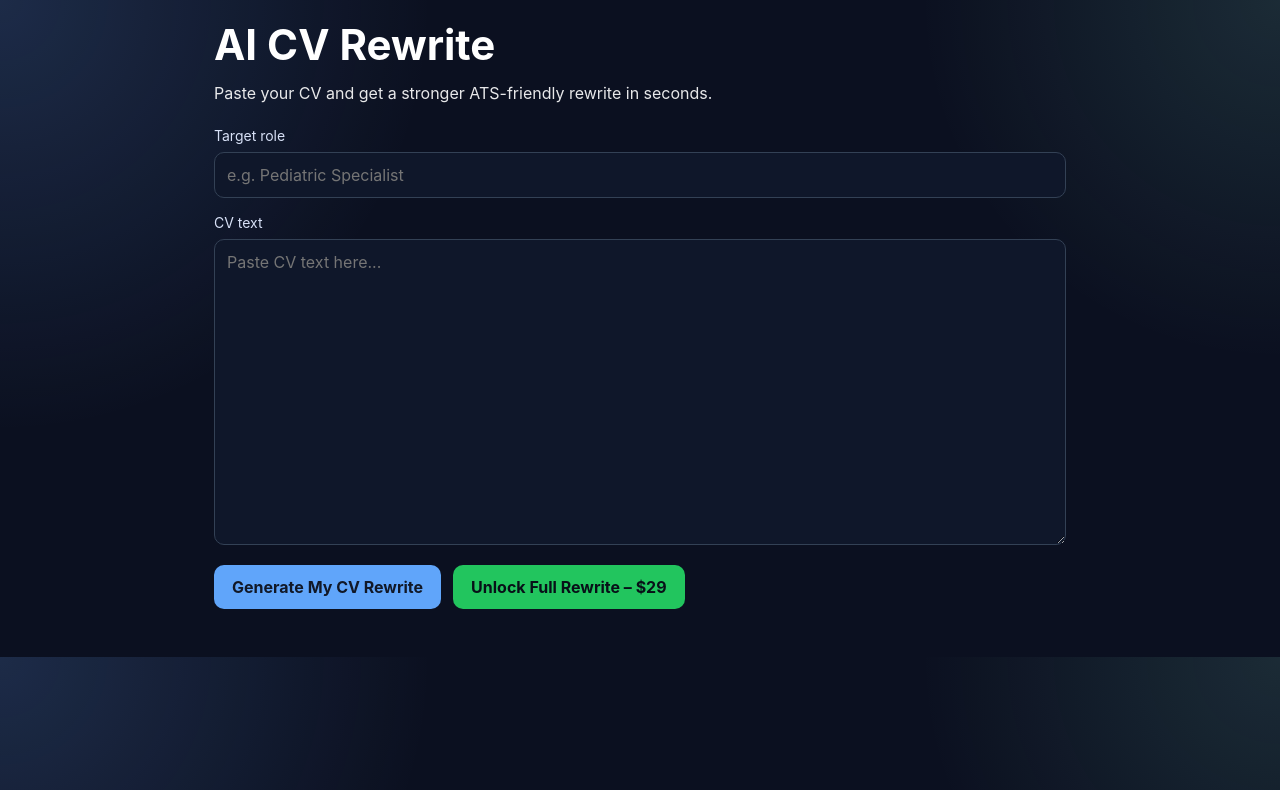
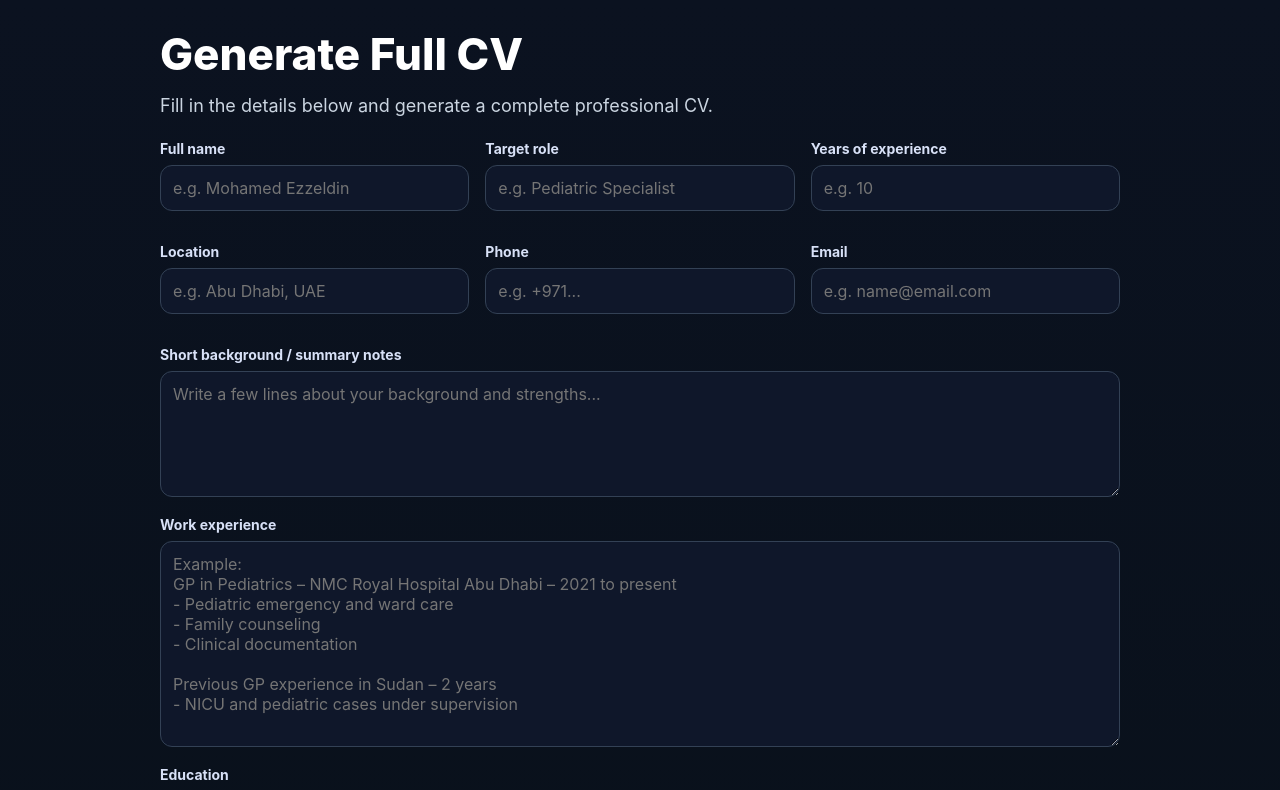
Before and after one commit to mohamedbrs9998-hue/resume-fix-new, a Next.js app: page /resume-rewrite in a window 1280 px wide. Shown: the top 790 px of the page. Built offline with nearby package versions, Linux system fonts and the light colour scheme.

Commit message:
Add full CV generator

```diff
--- a/app/resume-rewrite/page.js
+++ b/app/resume-rewrite/page.js
@@ -3,26 +3,50 @@
 import { useState } from "react";
 
 export default function ResumeRewritePage() {
-  const [cvText, setCvText] = useState("");
-  const [targetRole, setTargetRole] = useState("");
+  const [form, setForm] = useState({
+    fullName: "",
+    targetRole: "",
+    yearsExperience: "",
+    location: "",
+    phone: "",
+    email: "",
+    summaryNotes: "",
+    workExperience: "",
+    education: "",
+    skills: "",
+    certifications: "",
+    languages: "",
+  });
+
   const [loading, setLoading] = useState(false);
-  const [result, setResult] = useState("");
   const [error, setError] = useState("");
+  const [result, setResult] = useState(null);
+
+  function updateField(key, value) {
+    setForm((prev) => ({ ...prev, [key]: value }));
+  }
 
   async function handleGenerate() {
     setLoading(true);
     setError("");
-    setResult("");
+    setResult(null);
 
     try {
-      const res = await fetch("/api/test-openai");
+      const res = await fetch("/api/generate-full-cv", {
+        method: "POST",
+        headers: {
+          "Content-Type": "application/json",
+        },
+        body: JSON.stringify(form),
+      });
+
       const data = await res.json();
 
-      if (!data.ok) {
-        throw new Error(data.error || "AI request failed");
+      if (!res.ok || !data.ok) {
+        throw new Error(data.error || "Failed to generate CV");
       }
 
-      setResult(data.text || "AI response received.");
+      setResult(data.result);
     } catch (err) {
       setError(err.message || "Something went wrong");
     } finally {
@@ -31,99 +55,285 @@ export default function ResumeRewritePage() {
   }
 
   return (
-    <main style={{ maxWidth: 900, margin: "0 auto", padding: 24, color: "#fff" }}>
-      <h1 style={{ fontSize: 42, marginBottom: 12 }}>AI CV Rewrite</h1>
-      <p style={{ marginBottom: 24, opacity: 0.9 }}>
-        Paste your CV and get a stronger ATS-friendly rewrite in seconds.
+    <main style={styles.page}>
+      <div style={styles.container}>
+        <h1 style={styles.title}>Generate Full CV</h1>
+        <p style={styles.subtitle}>
+          Fill in the details below and generate a complete professional CV.
         </p>
 
-      <label style={{ display: "block", marginBottom: 8 }}>Target role</label>
-      <input
-        value={targetRole}
-        onChange={(e) => setTargetRole(e.target.value)}
+        <div style={styles.grid}>
+          <Input
+            label="Full name"
+            value={form.fullName}
+            onChange={(v) => updateField("fullName", v)}
+            placeholder="e.g. Mohamed Ezzeldin"
+          />
+          <Input
+            label="Target role"
+            value={form.targetRole}
+            onChange={(v) => updateField("targetRole", v)}
             placeholder="e.g. Pediatric Specialist"
-        style={{
-          width: "100%",
-          padding: 12,
-          borderRadius: 10,
-          border: "1px solid #334155",
-          marginBottom: 16,
-          background: "#0f172a",
-          color: "#fff",
-        }}
+          />
+          <Input
+            label="Years of experience"
+            value={form.yearsExperience}
+            onChange={(v) => updateField("yearsExperience", v)}
+            placeholder="e.g. 10"
+          />
+          <Input
+            label="Location"
+            value={form.location}
+            onChange={(v) => updateField("location", v)}
+            placeholder="e.g. Abu Dhabi, UAE"
+          />
+          <Input
+            label="Phone"
+            value={form.phone}
+            onChange={(v) => updateField("phone", v)}
+            placeholder="e.g. +971..."
+          />
+          <Input
+            label="Email"
+            value={form.email}
+            onChange={(v) => updateField("email", v)}
+            placeholder="e.g. name@email.com"
+          />
+        </div>
+
+        <TextArea
+          label="Short background / summary notes"
+          value={form.summaryNotes}
+          onChange={(v) => updateField("summaryNotes", v)}
+          placeholder="Write a few lines about your background and strengths..."
+          rows={5}
         />
 
-      <label style={{ display: "block", marginBottom: 8 }}>CV text</label>
-      <textarea
-        value={cvText}
-        onChange={(e) => setCvText(e.target.value)}
-        placeholder="Paste CV text here..."
-        rows={14}
-        style={{
-          width: "100%",
-          padding: 12,
-          borderRadius: 10,
-          border: "1px solid #334155",
-          marginBottom: 16,
-          background: "#0f172a",
-          color: "#fff",
-        }}
+        <TextArea
+          label="Work experience"
+          value={form.workExperience}
+          onChange={(v) => updateField("workExperience", v)}
+          placeholder={`Example:
+GP in Pediatrics – NMC Royal Hospital Abu Dhabi – 2021 to present
+- Pediatric emergency and ward care
+- Family counseling
+- Clinical documentation
+
+Previous GP experience in Sudan – 2 years
+- NICU and pediatric cases under supervision`}
+          rows={9}
         />
 
-      <div style={{ display: "flex", gap: 12, flexWrap: "wrap", marginBottom: 24 }}>
+        <TextArea
+          label="Education"
+          value={form.education}
+          onChange={(v) => updateField("education", v)}
+          placeholder={`Example:
+MBBS – University in Sudan
+MRCPCH theory passed / MRCPCH completed`}
+          rows={5}
+        />
+
+        <TextArea
+          label="Skills"
+          value={form.skills}
+          onChange={(v) => updateField("skills", v)}
+          placeholder="e.g. Pediatric assessment, emergency care, family counseling, documentation, teamwork"
+          rows={4}
+        />
+
+        <TextArea
+          label="Certifications"
+          value={form.certifications}
+          onChange={(v) => updateField("certifications", v)}
+          placeholder="e.g. BLS, PALS, MRCPCH, DOH License"
+          rows={4}
+        />
+
+        <TextArea
+          label="Languages"
+          value={form.languages}
+          onChange={(v) => updateField("languages", v)}
+          placeholder="e.g. Arabic, English"
+          rows={3}
+        />
+
+        <div style={styles.actions}>
           <button
             onClick={handleGenerate}
             disabled={loading}
-          style={{
-            padding: "12px 18px",
-            borderRadius: 10,
-            border: "none",
-            background: "#60a5fa",
-            color: "#111827",
-            fontWeight: 700,
-            cursor: "pointer",
-          }}
+            style={styles.button}
           >
-          {loading ? "Generating..." : "Generate My CV Rewrite"}
+            {loading ? "Generating..." : "Generate Full CV"}
           </button>
-
-        <a
-          href="https://payhip.com/order?link=J7W4G"
-          target="_blank"
-          rel="noreferrer"
-          style={{
-            display: "inline-block",
-            padding: "12px 18px",
-            borderRadius: 10,
-            textDecoration: "none",
-            background: "#22c55e",
-            color: "#081018",
-            fontWeight: 700,
-          }}
-        >
-          Unlock Full Rewrite – $29
-        </a>
         </div>
 
-      {error ? (
-        <div style={{ marginTop: 20, color: "#fca5a5" }}>{error}</div>
-      ) : null}
+        {error ? <div style={styles.error}>{error}</div> : null}
 
         {result ? (
-        <div
-          style={{
-            marginTop: 24,
-            padding: 16,
-            borderRadius: 12,
-            background: "#0f172a",
-            border: "1px solid #334155",
-            whiteSpace: "pre-wrap",
-            color: "#e5e7eb",
-          }}
-        >
-          {String(result).slice(0, 300)}...
+          <div style={styles.resultBox}>
+            <h2 style={styles.resultTitle}>Generated CV</h2>
+
+            <section style={styles.section}>
+              <h3 style={styles.sectionTitle}>Professional Summary</h3>
+              <p style={styles.preWrap}>{result.professional_summary}</p>
+            </section>
+
+            <section style={styles.section}>
+              <h3 style={styles.sectionTitle}>Core Skills</h3>
+              <p style={styles.preWrap}>{result.core_skills}</p>
+            </section>
+
+            <section style={styles.section}>
+              <h3 style={styles.sectionTitle}>Professional Experience</h3>
+              <p style={styles.preWrap}>{result.professional_experience}</p>
+            </section>
+
+            <section style={styles.section}>
+              <h3 style={styles.sectionTitle}>Education</h3>
+              <p style={styles.preWrap}>{result.education}</p>
+            </section>
+
+            <section style={styles.section}>
+              <h3 style={styles.sectionTitle}>Certifications</h3>
+              <p style={styles.preWrap}>{result.certifications}</p>
+            </section>
+
+            <section style={styles.section}>
+              <h3 style={styles.sectionTitle}>Languages</h3>
+              <p style={styles.preWrap}>{result.languages}</p>
+            </section>
           </div>
         ) : null}
+      </div>
     </main>
   );
 }
+
+function Input({ label, value, onChange, placeholder }) {
+  return (
+    <label style={styles.label}>
+      <span style={styles.labelText}>{label}</span>
+      <input
+        value={value}
+        onChange={(e) => onChange(e.target.value)}
+        placeholder={placeholder}
+        style={styles.input}
+      />
+    </label>
+  );
+}
+
+function TextArea({ label, value, onChange, placeholder, rows = 6 }) {
+  return (
+    <label style={styles.label}>
+      <span style={styles.labelText}>{label}</span>
+      <textarea
+        value={value}
+        onChange={(e) => onChange(e.target.value)}
+        placeholder={placeholder}
+        rows={rows}
+        style={styles.textarea}
+      />
+    </label>
+  );
+}
+
+const styles = {
+  page: {
+    minHeight: "100vh",
+    background: "linear-gradient(180deg, #0b1220 0%, #081018 100%)",
+    color: "#fff",
+    padding: "32px 20px 60px",
+  },
+  container: {
+    maxWidth: 960,
+    margin: "0 auto",
+  },
+  title: {
+    fontSize: 44,
+    fontWeight: 800,
+    marginBottom: 8,
+  },
+  subtitle: {
+    color: "#cbd5e1",
+    marginBottom: 24,
+    fontSize: 18,
+  },
+  grid: {
+    display: "grid",
+    gridTemplateColumns: "repeat(auto-fit, minmax(260px, 1fr))",
+    gap: 16,
+    marginBottom: 16,
+  },
+  label: {
+    display: "block",
+    marginBottom: 16,
+  },
+  labelText: {
+    display: "block",
+    marginBottom: 8,
+    fontWeight: 700,
+  },
+  input: {
+    width: "100%",
+    padding: 12,
+    borderRadius: 12,
+    border: "1px solid #334155",
+    background: "#0f172a",
+    color: "#fff",
+    fontSize: 16,
+  },
+  textarea: {
+    width: "100%",
+    padding: 12,
+    borderRadius: 12,
+    border: "1px solid #334155",
+    background: "#0f172a",
+    color: "#fff",
+    fontSize: 16,
+    resize: "vertical",
+  },
+  actions: {
+    marginTop: 8,
+    marginBottom: 24,
+  },
+  button: {
+    padding: "14px 22px",
+    borderRadius: 12,
+    border: "none",
+    background: "#60a5fa",
+    color: "#081018",
+    fontWeight: 800,
+    cursor: "pointer",
+    fontSize: 18,
+  },
+  error: {
+    color: "#fca5a5",
+    marginBottom: 20,
+    fontWeight: 700,
+  },
+  resultBox: {
+    marginTop: 24,
+    padding: 20,
+    borderRadius: 16,
+    background: "#0f172a",
+    border: "1px solid #334155",
+  },
+  resultTitle: {
+    fontSize: 28,
+    marginBottom: 16,
+  },
+  section: {
+    marginBottom: 20,
+  },
+  sectionTitle: {
+    fontSize: 20,
+    marginBottom: 8,
+  },
+  preWrap: {
+    whiteSpace: "pre-wrap",
+    lineHeight: 1.7,
+    color: "#e2e8f0",
+  },
+};
```
Also changed, not shown: app/api/generate-full-cv/route.js (added, +103 -0 lines). Lines whose indentation alone changed are shown as unchanged.
